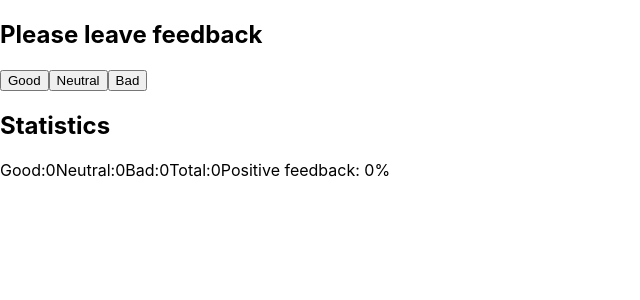
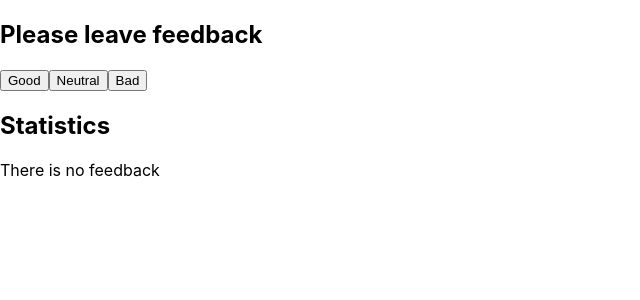
Before and after one commit to VasylRybotytskyi/goit-react-hw-02-feedback, a React (Create React App) app: page / in a window 1280 px wide. Shown: the top 300 px of the page, without its empty margins (0-640 px from the left). Built offline with nearby package versions, Linux system fonts and the light colour scheme.

Commit message:
added Notification

```diff
--- a/src/components/App.jsx
+++ b/src/components/App.jsx
@@ -46,6 +46,7 @@
             onNeutralClick={this.handleNeutralClick}
             onBadClick={this.handleBadClick}
           />
+
           <Statistics
             good={good}
             neutral={neutral}
--- a/src/components/ColorPicker/ColorPicker.jsx
+++ /dev/null
@@ -1,2 +0,0 @@
-import React, { Component } from 'react';
-export class ColorPicker extends Component {}
--- /dev/null
+++ b/src/components/Notification/Notification.jsx
@@ -0,0 +1,3 @@
+export const Notification = ({ message }) => {
+  return <p>{message}</p>;
+};
--- a/src/components/Statistics/Statistics.jsx
+++ b/src/components/Statistics/Statistics.jsx
@@ -1,15 +1,24 @@
 import React from 'react';
+import { Notification } from 'components/Notification/Notification';
+
 export class Statistics extends React.Component {
   render() {
     const { good, neutral, bad, total, positivePercentage } = this.props;
+    const feedbackGiven = total > 0;
     return (
       <>
         <h2>Statistics</h2>
-        <span>Good:{good}</span>
-        <span>Neutral:{neutral}</span>
-        <span>Bad:{bad}</span>
-        <span>Total:{total}</span>
-        <span>Positive feedback: {positivePercentage}%</span>
+        {feedbackGiven ? (
+          <div>
+            <span>Good: {good}</span>
+            <span>Neutral: {neutral}</span>
+            <span>Bad: {bad}</span>
+            <span>Total: {total}</span>
+            <span>Positive feedback: {positivePercentage}%</span>
+          </div>
+        ) : (
+          <Notification message="There is no feedback" />
+        )}
       </>
     );
   }
```
Also changed, not shown: src/components/DropDown/DropDown.jsx (deleted, +0 -25 lines), src/components/DropDown/DropDown.styled.jsx (deleted).
